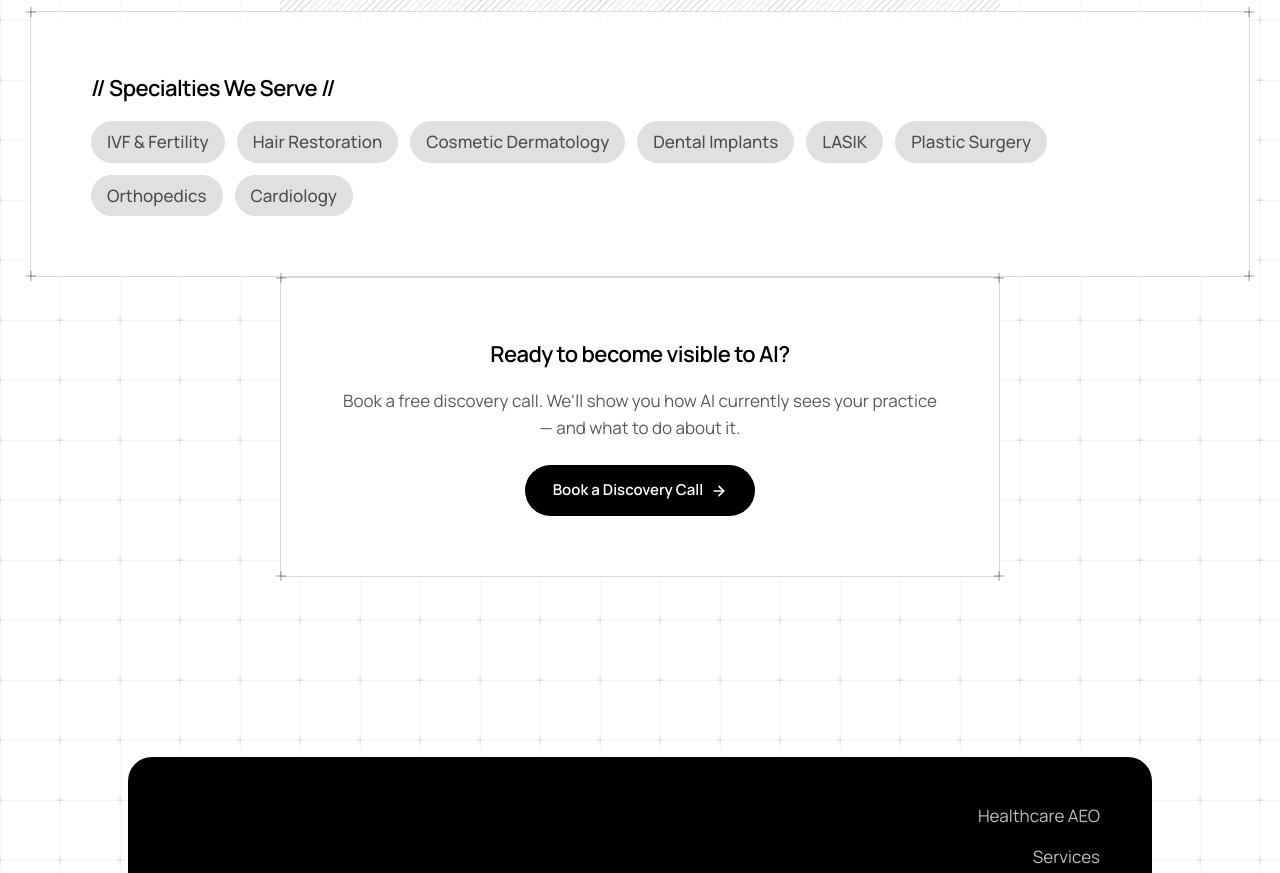
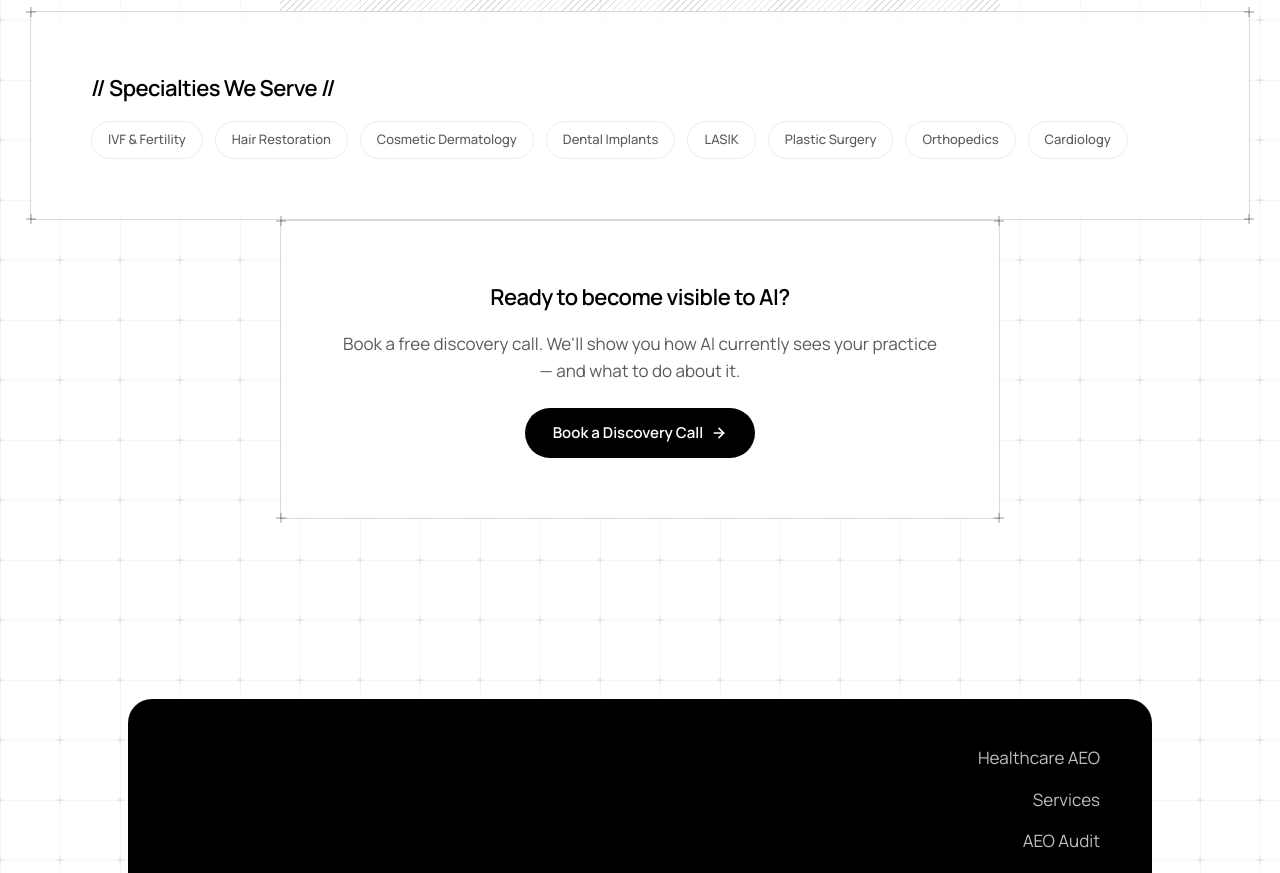
Before and after one commit to pagerstudio/pagerstudio, a Next.js app: page /healthcare-aeo in a window 1280 px wide. Shown: the part 2200-3073 px from the top of the page. Built offline with nearby package versions, Linux system fonts and the light colour scheme.

Commit message:
fix: specialty pills — border-based instead of filled, matching design language

```diff
--- a/src/app/about/page.tsx
+++ b/src/app/about/page.tsx
@@ -113,7 +113,7 @@ export default function AboutPage() {
               {specialties.map((specialty) => (
                 <span
                   key={specialty}
-                  className="px-[16px] py-[8px] rounded-full bg-fill-secondary text-body font-medium text-text-secondary"
+                  className="px-[16px] py-[8px] rounded-full border border-border-subtle text-footnote font-medium text-text-secondary"
                 >
                   {specialty}
                 </span>
--- a/src/app/healthcare-aeo/page.tsx
+++ b/src/app/healthcare-aeo/page.tsx
@@ -198,7 +198,7 @@ export default function HealthcareAEOPage() {
             {specialties.map((specialty) => (
               <span
                 key={specialty}
-                className="px-[16px] py-[8px] rounded-full bg-fill-secondary text-body font-medium text-text-secondary"
+                className="px-[16px] py-[8px] rounded-full border border-border-subtle text-footnote font-medium text-text-secondary"
               >
                 {specialty}
               </span>
```
